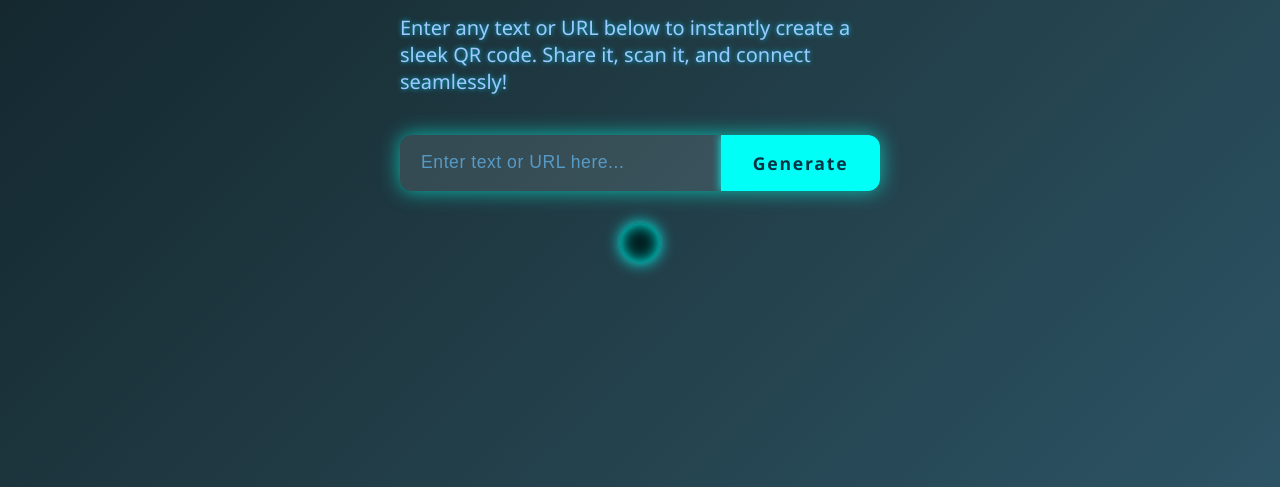
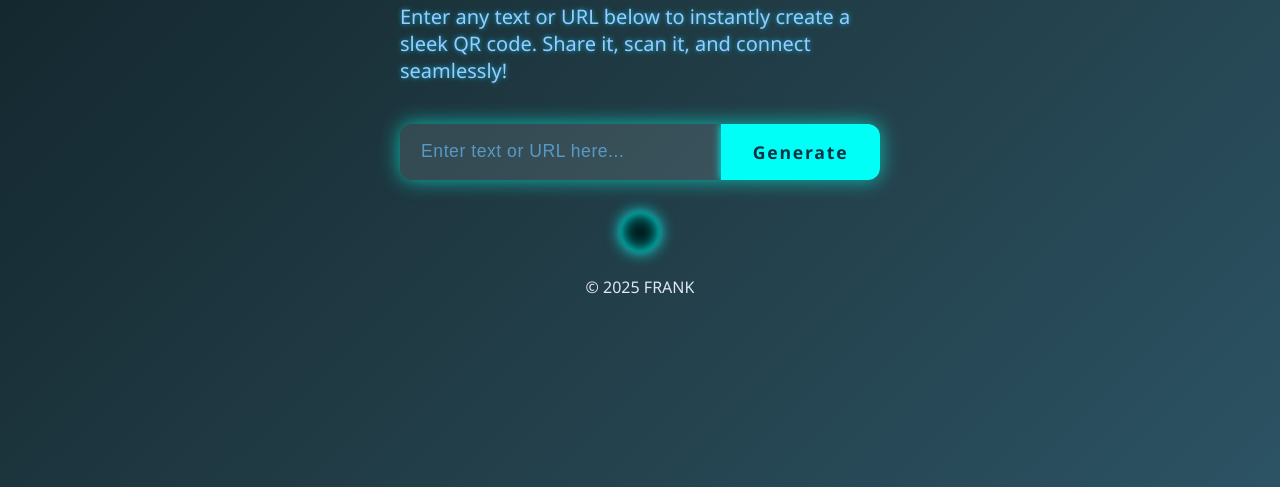
Before and after one commit to MfrankUg/qrcode-maker, a plain HTML site: page index.html in a window 1280 px wide. Shown: the part 313-800 px from the top of the page. Drawn offline with Linux system fonts and the light colour scheme.

Commit message:
copy caption

```diff
--- a/index.html
+++ b/index.html
@@ -173,6 +173,8 @@
   <div id="qrcode" aria-live="polite" aria-atomic="true"></div>
   <button id="download-btn" aria-label="Download QR Code as PNG">Download QR Code</button>
 
+  &copy 2025 FRANK
+
   <!-- Include the QRCode.js library -->
   <script src="https://cdnjs.cloudflare.com/ajax/libs/qrcodejs/1.0.0/qrcode.min.js"></script>
   <script src="script.js"></script>
```
